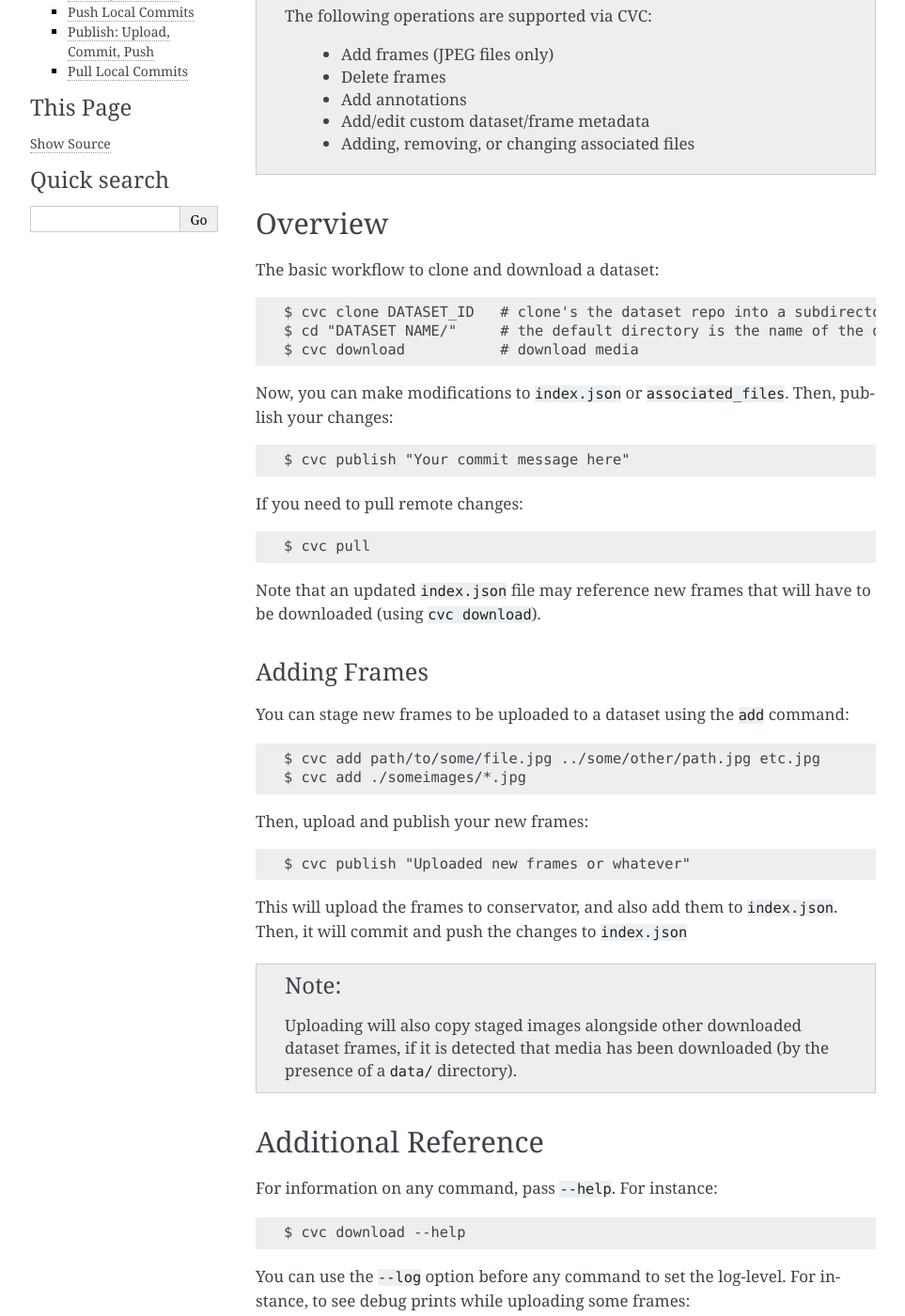
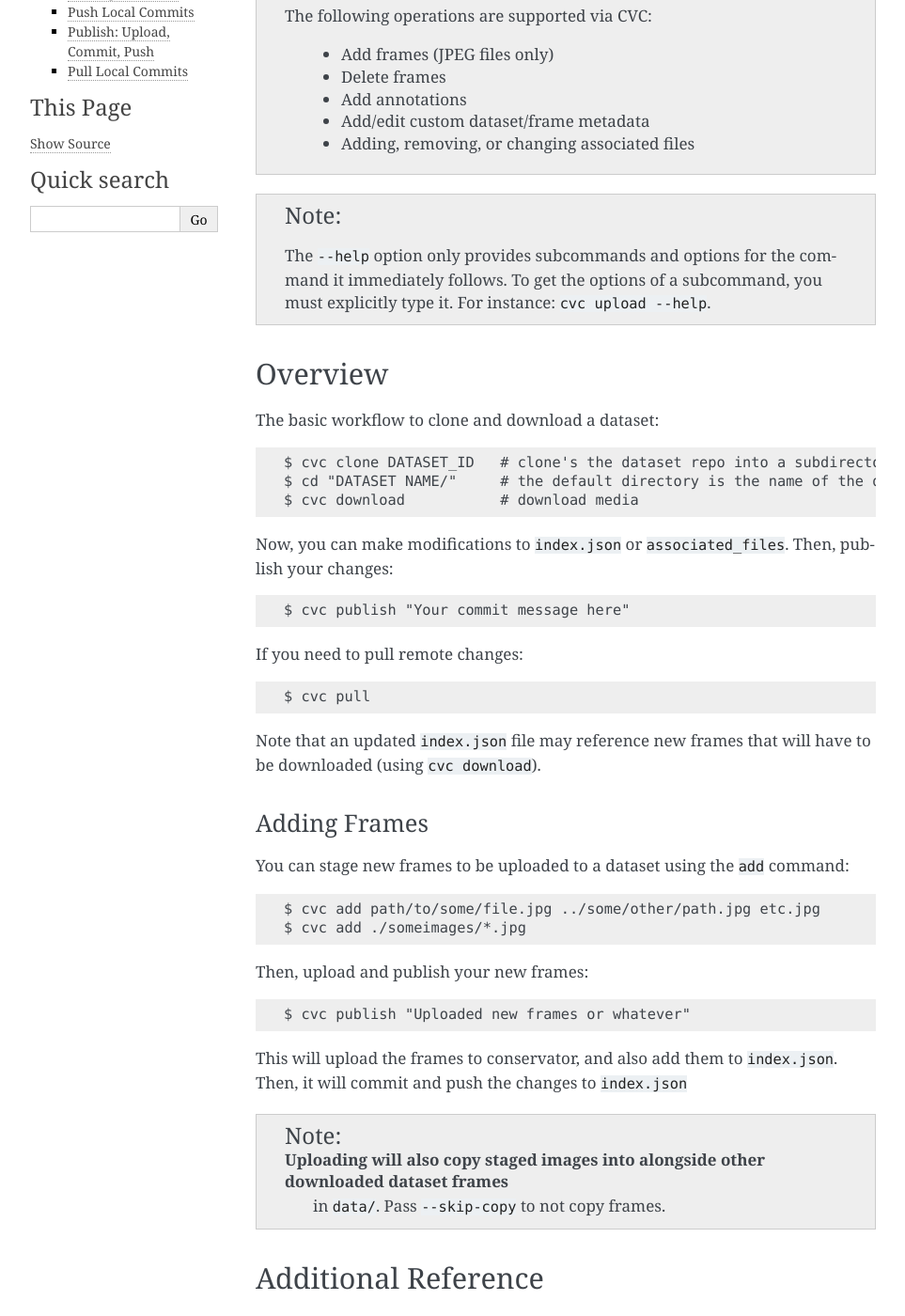
Before and after one commit to FLIR/conservator-cli, a Sphinx documentation site: the page built from docs/usage/cvc_guide.rst, in a window 1280 px wide and 1400 px high, scrolled down 519 px. Shown: the whole window at 94% size, without its empty margins (148-1111 px from the left). Built offline with Sphinx 7.4.7, drawn with Linux system fonts in a browser that asks for light colours.

Commit message:
Highlight --help more

```diff
--- a/docs/usage/cvc_guide.rst
+++ b/docs/usage/cvc_guide.rst
@@ -25,6 +25,11 @@ the Conservator CLI library by following the :doc:`installation` guide.
     - Add annotations
     - Add/edit custom dataset/frame metadata
     - Adding, removing, or changing associated files
+
+.. note::
+    The ``--help`` option only provides subcommands and options for the command
+    it immediately follows. To get the options of a subcommand, you must explicitly
+    type it. For instance: ``cvc upload --help``.
 
 Overview
 --------
@@ -63,14 +68,13 @@ This will upload the frames to conservator, and also add them to ``index.json``.
 will commit and push the changes to ``index.json``
 
 .. note::
-   Uploading will also copy staged images alongside other downloaded dataset frames,
-   if it is detected that media has been downloaded (by the presence of a ``data/``
-   directory).
+   Uploading will also copy staged images into alongside other downloaded dataset frames
+    in ``data/``. Pass ``--skip-copy`` to not copy frames.
 
 Additional Reference
 --------------------
 
-For information on any command, pass ``--help``. For instance::
+For information on any command, pass ``--help`` *after the command*. For instance::
 
     $ cvc download --help
 
```
